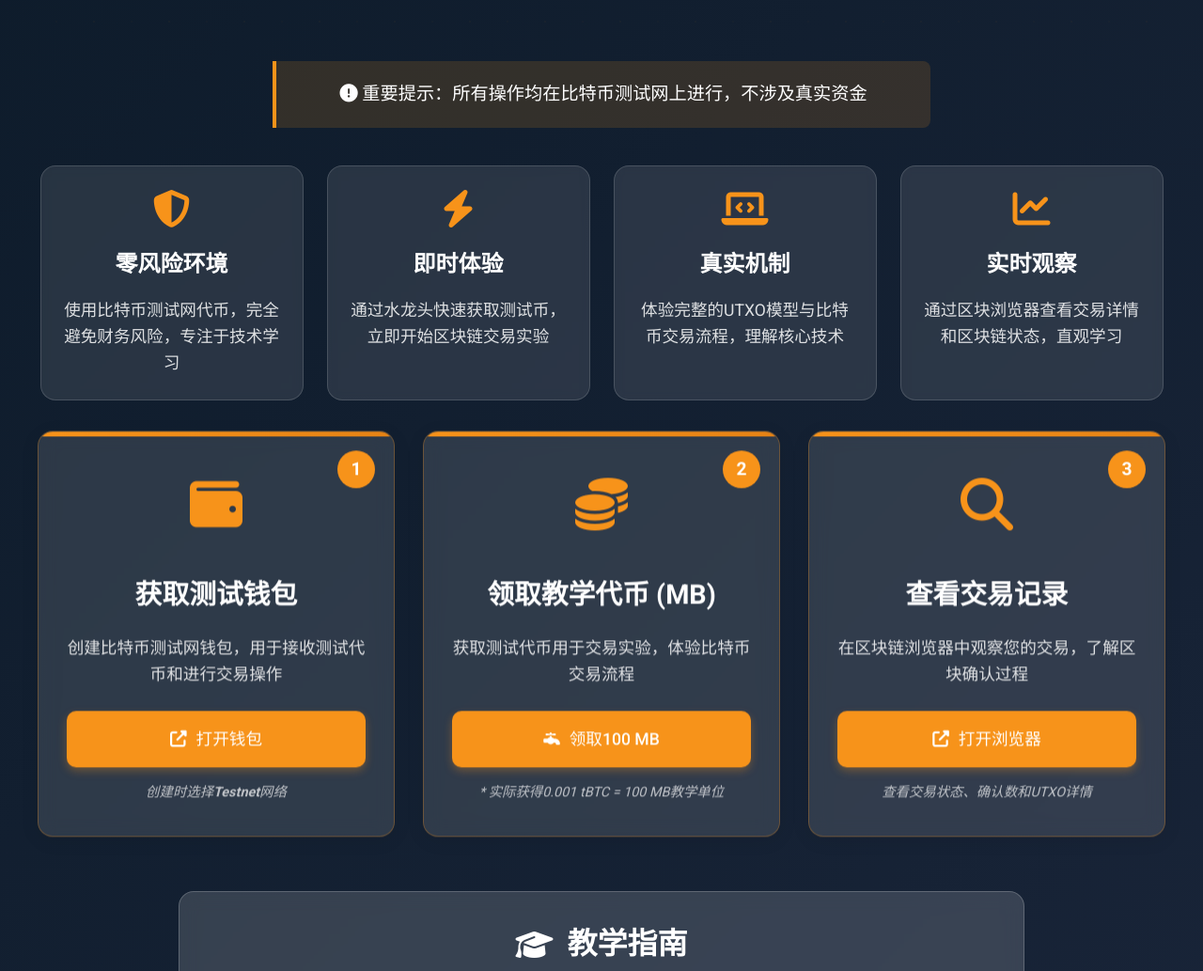
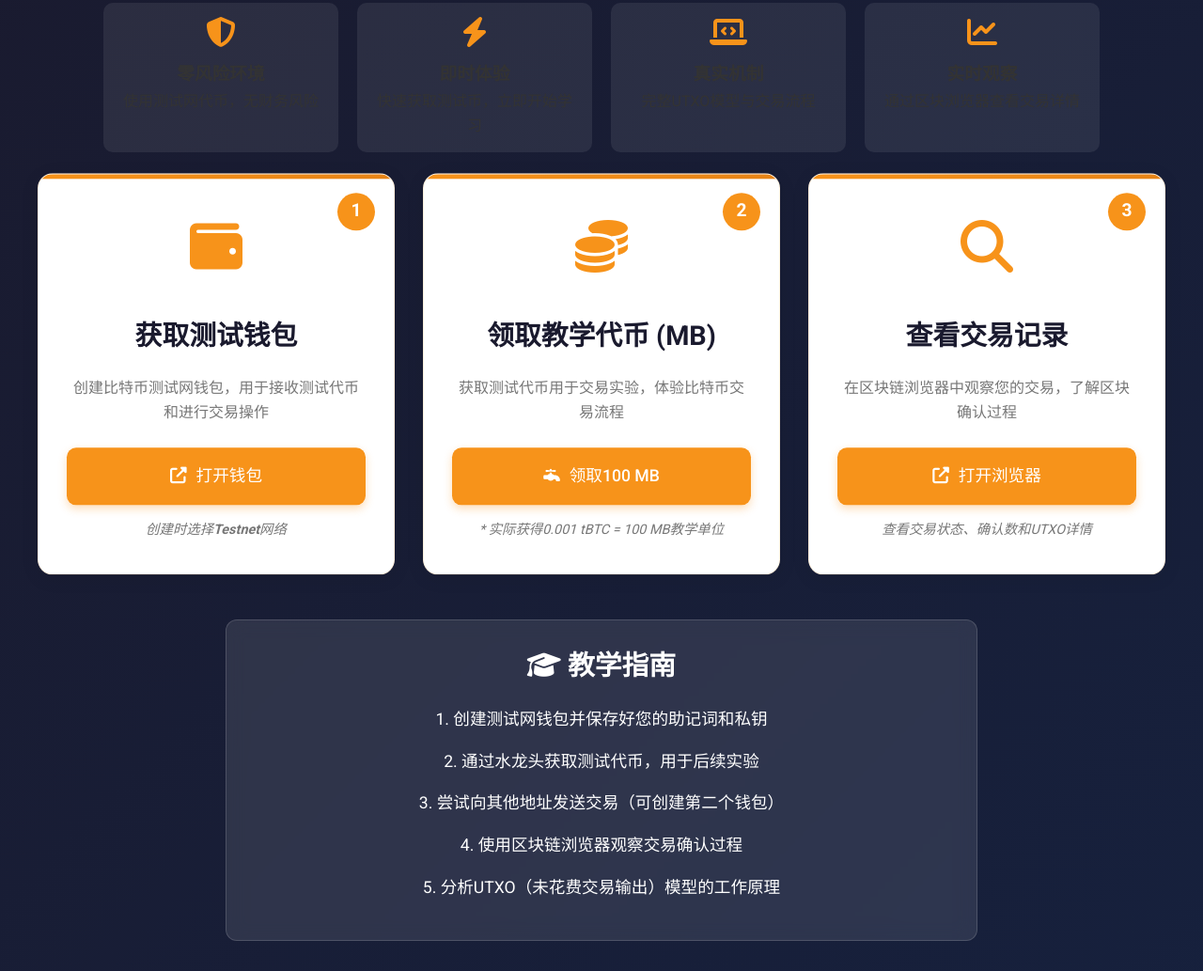
Before and after one commit to mockbit-chain/mockbit-teach, a plain HTML site: page index.html in a window 1280 px wide. Shown: the part 297-1330 px from the top of the page at 94% size. Drawn offline with Linux system fonts and the light colour scheme.

Commit message:
Update index.html
V1.0

```diff
--- a/index.html
+++ b/index.html
@@ -27,8 +27,8 @@
 
         body {
             font-family: 'Roboto', sans-serif;
-            background: linear-gradient(135deg, #0d1b2a 0%, #1b263b 100%);
-            color: white;
+            background: linear-gradient(135deg, #1a1a2e 0%, #16213e 100%);
+            color: var(--text-dark);
             line-height: 1.6;
             min-height: 100vh;
             padding: 20px;
@@ -43,9 +43,9 @@
         header {
             text-align: center;
             padding: 40px 20px;
+            color: white;
             position: relative;
             overflow: hidden;
-            margin-bottom: 30px;
         }
 
         .header-content {
@@ -53,11 +53,6 @@
             z-index: 2;
             max-width: 800px;
             margin: 0 auto;
-            background: rgba(255, 255, 255, 0.1);
-            backdrop-filter: blur(10px);
-            border-radius: 16px;
-            padding: 30px;
-            border: 1px solid rgba(255, 255, 255, 0.15);
         }
 
         .bitcoin-bg {
@@ -78,7 +73,6 @@
             font-size: 3.5rem;
             margin-bottom: 15px;
             font-weight: 700;
-            color: #fff;
             text-shadow: 0 2px 4px rgba(0,0,0,0.3);
         }
 
@@ -102,8 +96,7 @@
 
         /* 卡片样式 */
         .card {
-            background: rgba(255, 255, 255, 0.12);
-            backdrop-filter: blur(10px);
+            background: var(--card-bg);
             border-radius: 16px;
             padding: 35px 30px;
             box-shadow: var(--shadow);
@@ -113,13 +106,12 @@
             max-width: 380px;
             position: relative;
             overflow: hidden;
-            border: 1px solid rgba(247, 147, 26, 0.3);
+            border: 1px solid rgba(247, 147, 26, 0.15);
         }
 
         .card:hover {
             transform: translateY(-10px);
-            box-shadow: 0 12px 30px rgba(0, 0, 0, 0.3);
-            background: rgba(255, 255, 255, 0.18);
+            box-shadow: 0 12px 30px rgba(0, 0, 0, 0.15);
         }
 
         .card::before {
@@ -142,15 +134,14 @@
         .card h2 {
             font-size: 1.8rem;
             margin-bottom: 20px;
-            color: #fff;
+            color: var(--secondary);
             text-align: center;
         }
 
         .card p {
-            color: rgba(255, 255, 255, 0.85);
+            color: var(--text-light);
             margin-bottom: 25px;
             text-align: center;
-            font-size: 1.1rem;
         }
 
         .step-number {
@@ -191,7 +182,7 @@
         .btn:hover {
             background: var(--primary-dark);
             transform: translateY(-2px);
-            box-shadow: 0 6px 15px rgba(247, 147, 26, 0.5);
+            box-shadow: 0 6px 15px rgba(247, 147, 26, 0.4);
         }
 
         .btn i {
@@ -201,7 +192,7 @@
         .small-note {
             display: block;
             font-size: 0.9rem;
-            color: rgba(255, 255, 255, 0.7);
+            color: var(--text-light);
             margin-top: 15px;
             text-align: center;
             font-style: italic;
@@ -209,40 +200,34 @@
 
         /* 信息面板 */
         .info-panel {
-            background: rgba(255, 255, 255, 0.15);
+            background: rgba(255, 255, 255, 0.1);
             backdrop-filter: blur(10px);
-            border-radius: 16px;
-            padding: 30px;
-            margin: 50px auto;
-            max-width: 900px;
+            border-radius: 12px;
+            padding: 25px;
+            margin: 40px auto;
+            max-width: 800px;
             color: white;
-            border: 1px solid rgba(255, 255, 255, 0.2);
+            border: 1px solid rgba(255, 255, 255, 0.15);
         }
 
         .info-panel h3 {
-            font-size: 2rem;
-            margin-bottom: 25px;
+            font-size: 1.8rem;
+            margin-bottom: 20px;
             color: #fff;
             text-align: center;
-            display: flex;
-            align-items: center;
-            justify-content: center;
-            gap: 15px;
         }
 
         .info-panel p {
             text-align: center;
             margin-bottom: 15px;
-            font-size: 1.2rem;
+            font-size: 1.1rem;
             line-height: 1.7;
-            color: rgba(255, 255, 255, 0.9);
-            padding: 0 20px;
         }
 
         /* 页脚样式 */
         footer {
             text-align: center;
-            padding: 40px 20px;
+            padding: 30px 20px;
             color: rgba(255, 255, 255, 0.7);
             margin-top: 40px;
             font-size: 1rem;
@@ -264,45 +249,24 @@
             display: flex;
             justify-content: center;
             flex-wrap: wrap;
-            gap: 25px;
-            margin: 40px 0;
+            gap: 20px;
+            margin: 30px 0;
         }
 
         .feature {
-            background: rgba(255, 255, 255, 0.1);
-            backdrop-filter: blur(5px);
-            border-radius: 16px;
-            padding: 25px 20px;
+            background: rgba(255, 255, 255, 0.08);
+            border-radius: 10px;
+            padding: 15px;
             flex: 1;
-            min-width: 250px;
-            max-width: 280px;
+            min-width: 200px;
+            max-width: 250px;
             text-align: center;
-            border: 1px solid rgba(255, 255, 255, 0.15);
-            transition: all 0.3s ease;
-        }
-
-        .feature:hover {
-            transform: translateY(-5px);
-            background: rgba(255, 255, 255, 0.15);
-            box-shadow: 0 10px 25px rgba(0, 0, 0, 0.2);
         }
 
         .feature i {
-            font-size: 2.5rem;
+            font-size: 2rem;
             color: var(--primary);
-            margin-bottom: 20px;
-        }
-
-        .feature h3 {
-            font-size: 1.5rem;
-            color: #fff;
             margin-bottom: 15px;
-        }
-
-        .feature p {
-            color: rgba(255, 255, 255, 0.85);
-            font-size: 1.1rem;
-            line-height: 1.6;
         }
 
         /* 响应式设计 */
@@ -323,15 +287,6 @@
             .card {
                 min-width: 100%;
             }
-
-            .features {
-                flex-direction: column;
-                align-items: center;
-            }
-
-            .feature {
-                min-width: 100%;
-            }
         }
 
         @media (max-width: 480px) {
@@ -346,18 +301,6 @@
             .card {
                 padding: 25px 20px;
             }
-
-            .info-panel {
-                padding: 20px 15px;
-            }
-
-            .info-panel h3 {
-                font-size: 1.6rem;
-            }
-
-            .info-panel p {
-                font-size: 1rem;
-            }
         }
 
         /* 动画效果 */
@@ -370,23 +313,6 @@
         .floating {
             animation: float 3s ease-in-out infinite;
         }
-
-        /* 新增部分 */
-        .highlight-box {
-            background: rgba(247, 147, 26, 0.15);
-            border-left: 4px solid var(--primary);
-            padding: 20px;
-            margin: 25px auto;
-            max-width: 700px;
-            border-radius: 0 8px 8px 0;
-        }
-
-        .highlight-box p {
-            color: #fff;
-            font-size: 1.2rem;
-            text-align: center;
-            margin: 0;
-        }
     </style>
 </head>
 <body>
@@ -394,35 +320,31 @@
         <header>
             <div class="bitcoin-bg"></div>
             <div class="header-content">
-                <h1><i class="fas fa-bitcoin"></i> MockBit 比特币教学平台</h1>
+                <h1>MockBit 比特币教学平台</h1>
                 <p class="subtitle">通过比特币测试网，零风险学习区块链核心技术</p>
             </div>
         </header>
-
-        <div class="highlight-box">
-            <p><i class="fas fa-exclamation-circle"></i> 重要提示：所有操作均在比特币测试网上进行，不涉及真实资金</p>
-        </div>
 
         <div class="features">
             <div class="feature">
                 <i class="fas fa-shield-alt"></i>
                 <h3>零风险环境</h3>
-                <p>使用比特币测试网代币，完全避免财务风险，专注于技术学习</p>
+                <p>使用测试网代币，无财务风险</p>
             </div>
             <div class="feature">
                 <i class="fas fa-bolt"></i>
                 <h3>即时体验</h3>
-                <p>通过水龙头快速获取测试币，立即开始区块链交易实验</p>
+                <p>快速获取测试币，立即开始学习</p>
             </div>
             <div class="feature">
                 <i class="fas fa-laptop-code"></i>
                 <h3>真实机制</h3>
-                <p>体验完整的UTXO模型与比特币交易流程，理解核心技术</p>
+                <p>完整UTXO模型与交易流程</p>
             </div>
             <div class="feature">
                 <i class="fas fa-chart-line"></i>
                 <h3>实时观察</h3>
-                <p>通过区块浏览器查看交易详情和区块链状态，直观学习</p>
+                <p>通过区块浏览器查看交易详情</p>
             </div>
         </div>
 
@@ -477,11 +399,6 @@
             <p>3. 尝试向其他地址发送交易（可创建第二个钱包）</p>
             <p>4. 使用区块链浏览器观察交易确认过程</p>
             <p>5. 分析UTXO（未花费交易输出）模型的工作原理</p>
-            <p>6. 尝试创建多重签名交易或时间锁定交易</p>
-        </div>
-
-        <div class="highlight-box">
-            <p><i class="fas fa-lightbulb"></i> 教学提示：让学生记录交易ID并在区块浏览器中追踪交易状态</p>
         </div>
 
         <footer>
@@ -517,23 +434,6 @@
                     }, 200);
                 });
             });
-
-            // 添加滚动动画
-            const observer = new IntersectionObserver((entries) => {
-                entries.forEach(entry => {
-                    if (entry.isIntersecting) {
-                        entry.target.style.opacity = 1;
-                        entry.target.style.transform = 'translateY(0)';
-                    }
-                });
-            }, { threshold: 0.1 });
-
-            document.querySelectorAll('.card, .feature, .info-panel').forEach(el => {
-                el.style.opacity = 0;
-                el.style.transform = 'translateY(20px)';
-                el.style.transition = 'opacity 0.5s ease, transform 0.5s ease';
-                observer.observe(el);
-            });
         });
     </script>
 </body>
```
